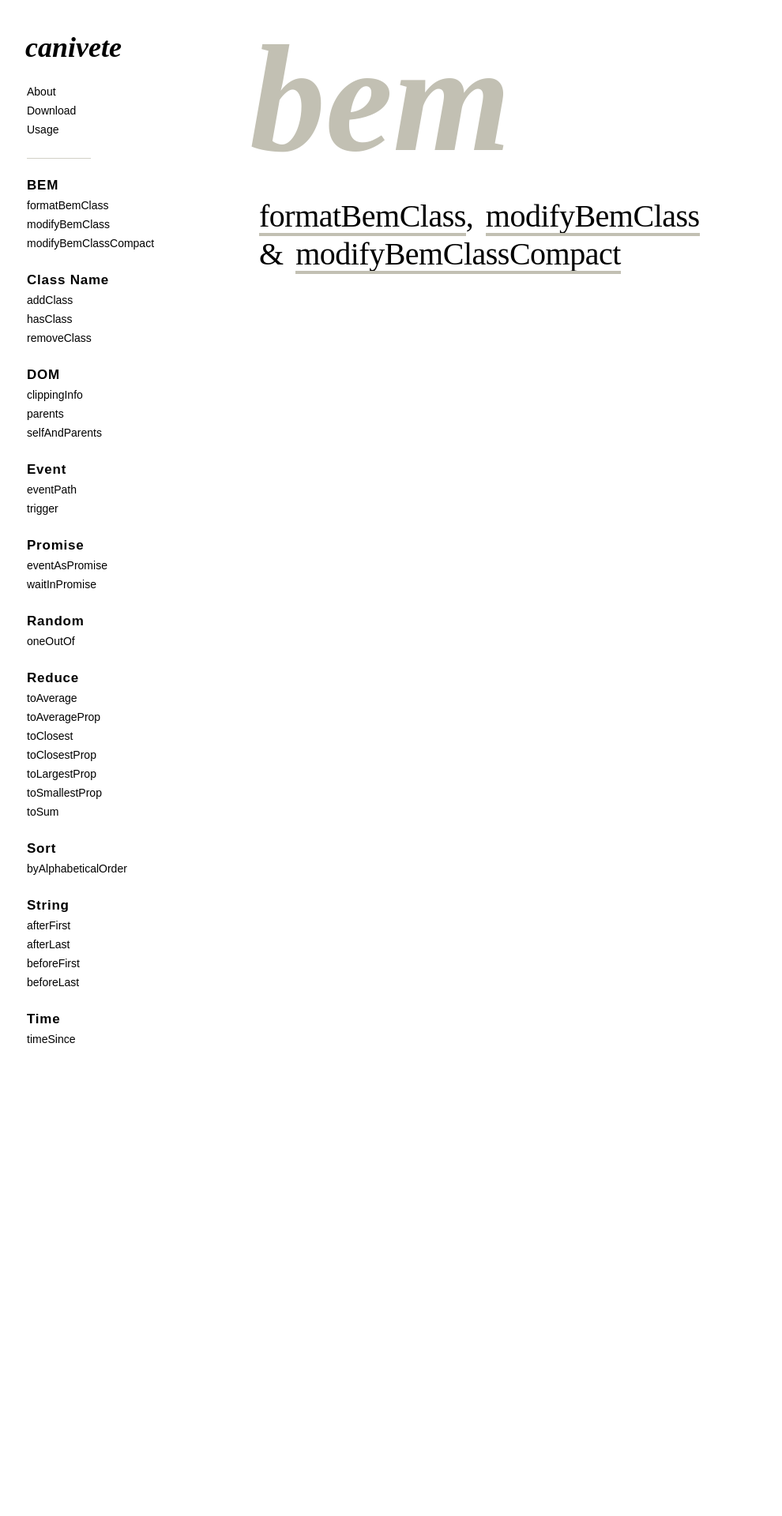
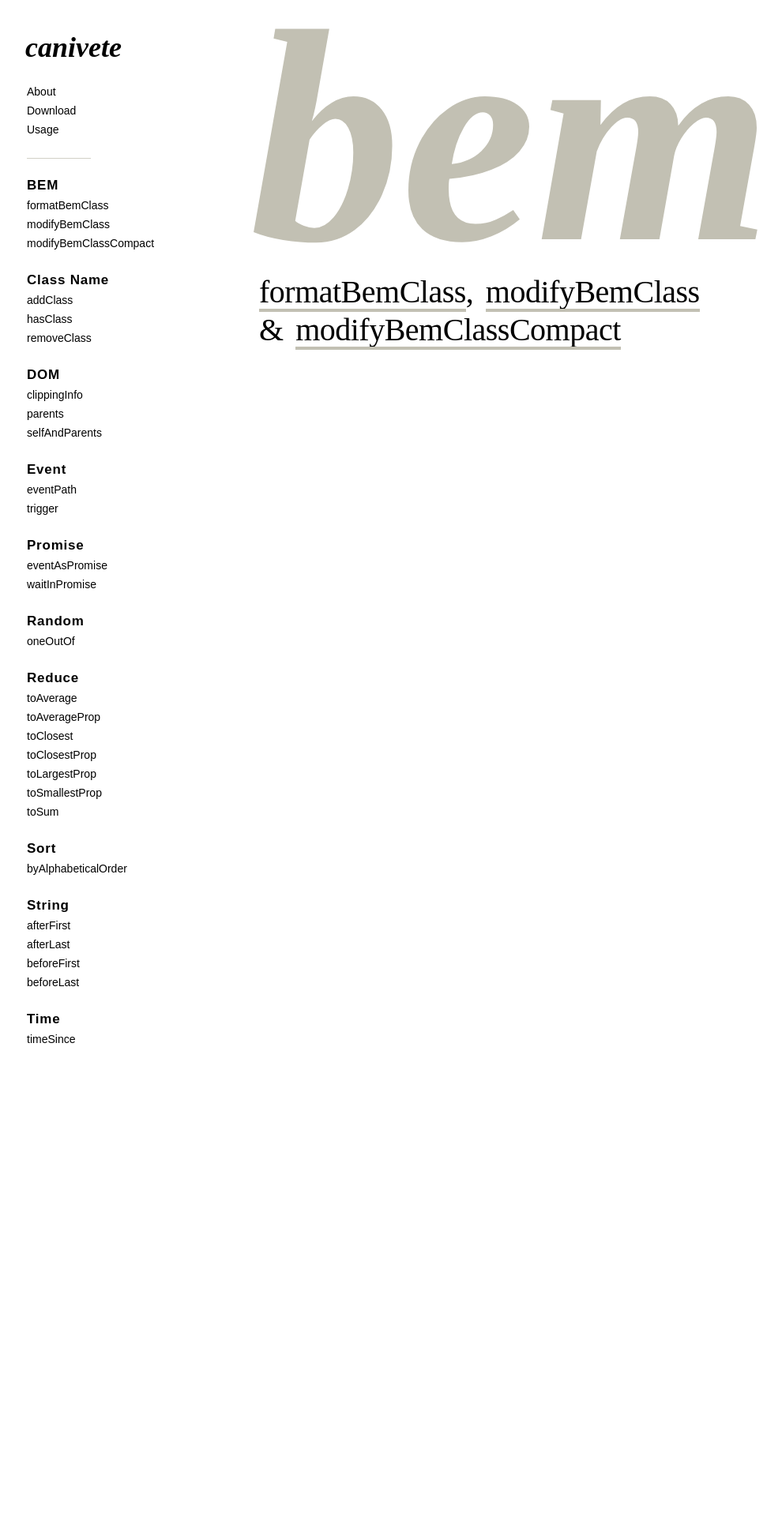
Before and after one commit to leofavre/canivete, a Jekyll site: the page built from docs/index.md, in a window 1280 px wide. Shown: the top 1920 px of the page at 79% size, without its empty margins (14-1004 px from the left). Built offline with Jekyll 4.4.1, drawn with Linux system fonts in a browser that asks for light colours; some web fonts are replaced; some of the changed text lies outside the part shown.

Commit message:
bigger h2

```diff
--- a/docs/_sass/_content.scss
+++ b/docs/_sass/_content.scss
@@ -33,6 +33,34 @@
 		color: $light-grey;
 		text-transform: lowercase;
 		line-height: ($grid * 6);
+
+
+		position: relative;
+		top: 0;
+		left: -0.75rem;
+		margin: 70vh 0 0;
+		padding: 3.375rem 0 1.125rem;
+		font-size: 24rem;
+		font-family: "Acropolis A", "Acropolis B";
+		font-style: italic;
+		font-weight: 800;
+		color: #c2c0b3;
+		text-transform: lowercase;
+		line-height: 15rem;
+		word-wrap: break-word;
+		width: 61rem;
+	}
+
+	#class-name {
+		width: 50rem;
+	}
+
+	#promise {
+		width: 50rem;
+	}
+
+	#time {
+		width: 45rem;
 	}
 
 	h2 + h3,
--- a/docs/_sass/_nav.scss
+++ b/docs/_sass/_nav.scss
@@ -1,7 +1,7 @@
 .nav {
 	position: relative;
 	margin: 0;
-	padding: $grid ($grid * 1.75) $grid ($grid * 2);
+	padding: $grid ($grid * 2) $grid ($grid * 2);
 	height: auto;
 	// box-shadow: 0 0 0.5rem rgba(#000, 0.3);
 	box-sizing: border-box;
```
Also changed, not shown: 1 other file.
